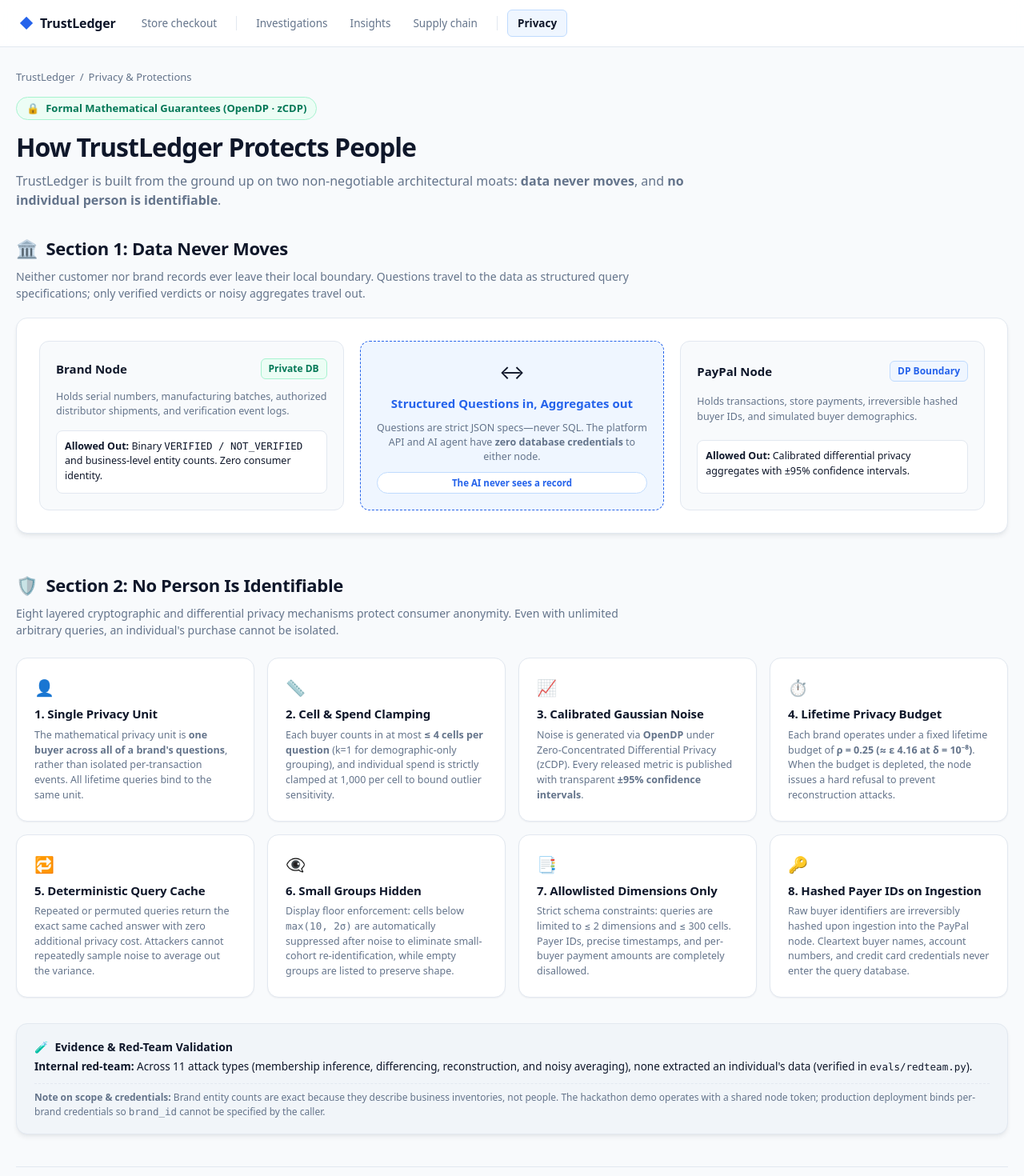
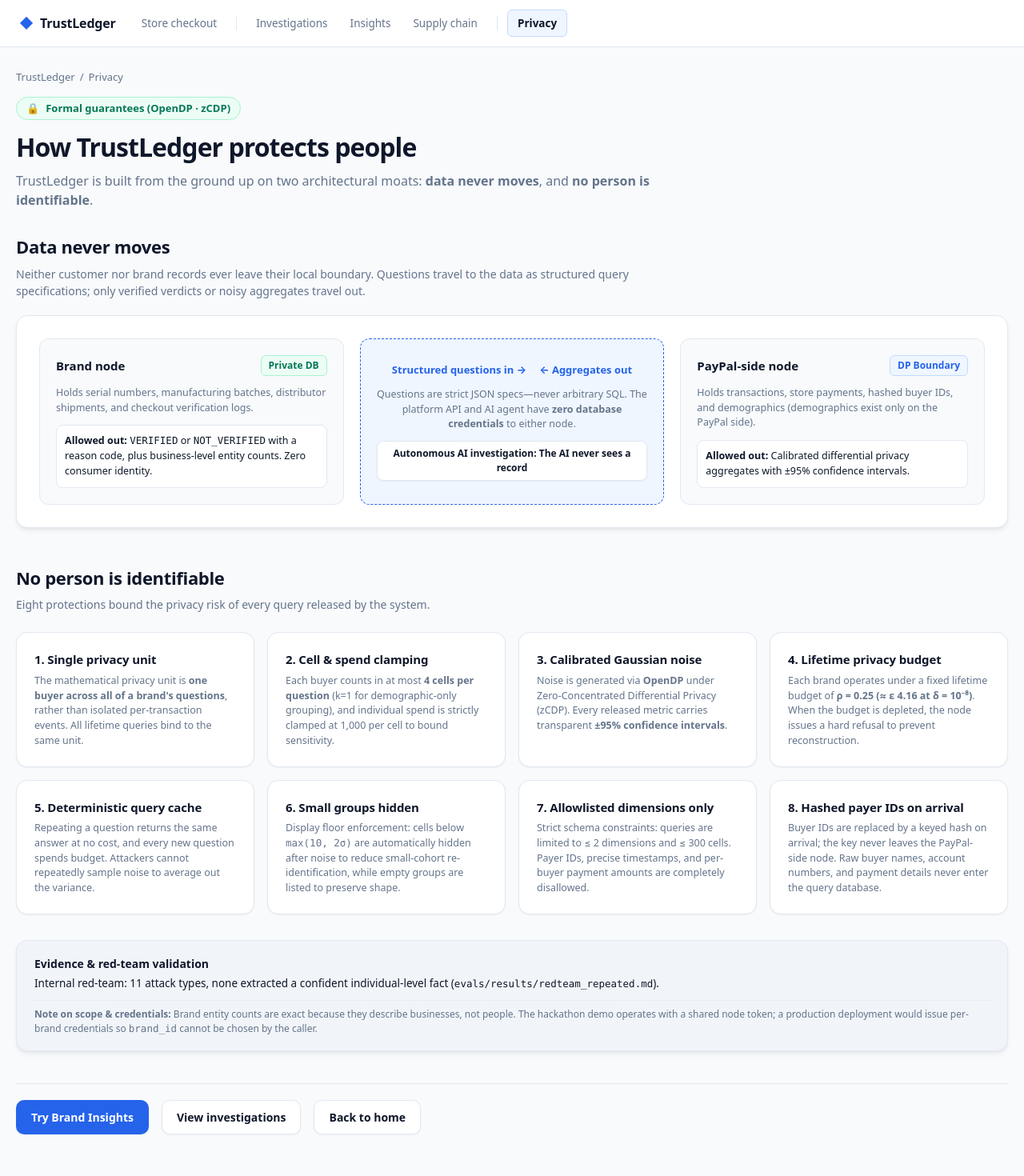
Before and after one commit to ParthSinha9498/trustledger, a Next.js app in the folder web/: page /privacy in a window 1280 px wide. Shown: the top 1470 px of the page at 80% size. Built offline with nearby package versions, Linux system fonts and the light colour scheme.

Commit message:
fix(privacy): refine copy strictly to CLAIMS.md, sentence case headings, and node flow diagram

```diff
--- a/web/app/privacy/page.tsx
+++ b/web/app/privacy/page.tsx
@@ -2,7 +2,7 @@
 
 export const metadata = {
   title: "Privacy Architecture | TrustLedger",
-  description: "How TrustLedger protects people: Data never moves and No person is identifiable.",
+  description: "How TrustLedger protects people: Data never moves and no person is identifiable.",
 };
 
 export default function PrivacyPage() {
@@ -11,71 +11,70 @@
       {/* Header */}
       <div style={{ marginBottom: "32px" }}>
         <div className="crumbs">
-          <Link href="/">TrustLedger</Link> <span>/</span> <span>Privacy & Protections</span>
+          <Link href="/">TrustLedger</Link> <span>/</span> <span>Privacy</span>
         </div>
         <div style={{ display: "inline-flex", alignItems: "center", gap: "8px", padding: "4px 12px", borderRadius: "999px", background: "var(--ok-bg)", color: "var(--ok)", fontSize: "13px", fontWeight: 650, marginBottom: "14px", border: "1px solid var(--ok-border)" }}>
-          <span aria-hidden>🔒</span> Formal Mathematical Guarantees (OpenDP · zCDP)
+          <span aria-hidden>🔒</span> Formal guarantees (OpenDP · zCDP)
         </div>
         <h1 style={{ fontSize: "32px", letterSpacing: "-0.03em", margin: "0 0 10px" }}>
-          How TrustLedger Protects People
+          How TrustLedger protects people
         </h1>
         <p className="muted" style={{ fontSize: "16px", maxWidth: "840px", lineHeight: 1.5, margin: 0 }}>
-          TrustLedger is built from the ground up on two non-negotiable architectural moats:
-          <strong> data never moves</strong>, and <strong>no individual person is identifiable</strong>.
+          TrustLedger is built from the ground up on two architectural moats:
+          <strong> data never moves</strong>, and <strong>no person is identifiable</strong>.
         </p>
       </div>
 
-      {/* Section 1: Data Never Moves */}
+      {/* Part 1: Data Never Moves */}
       <section style={{ marginBottom: "48px" }}>
-        <div style={{ display: "flex", alignItems: "center", gap: "10px", marginBottom: "8px" }}>
-          <span style={{ fontSize: "22px" }} aria-hidden>🏛️</span>
-          <h2 style={{ fontSize: "22px", margin: 0 }}>Section 1: Data Never Moves</h2>
-        </div>
+        <h2 style={{ fontSize: "22px", margin: "0 0 8px" }}>Data never moves</h2>
         <p className="muted" style={{ maxWidth: "800px", margin: "0 0 20px" }}>
           Neither customer nor brand records ever leave their local boundary. Questions travel to the data as structured query specifications; only verified verdicts or noisy aggregates travel out.
         </p>
 
-        {/* Visual Node Diagram */}
+        {/* Visual Node Diagram with AI Box */}
         <div className="card elevated" style={{ padding: "28px", marginBottom: "20px" }}>
           <div style={{ display: "grid", gridTemplateColumns: "repeat(auto-fit, minmax(280px, 1fr))", gap: "20px", alignItems: "stretch" }}>
 
             {/* Brand Node */}
             <div style={{ border: "1px solid var(--line)", borderRadius: "12px", padding: "20px", background: "var(--bg)", display: "grid", gap: "12px" }}>
               <div style={{ display: "flex", justifyContent: "space-between", alignItems: "center" }}>
-                <span style={{ fontWeight: 700, fontSize: "15px" }}>Brand Node</span>
+                <span style={{ fontWeight: 700, fontSize: "15px" }}>Brand node</span>
                 <span className="badge badge-exact">Private DB</span>
               </div>
               <p className="muted small" style={{ margin: 0 }}>
-                Holds serial numbers, manufacturing batches, authorized distributor shipments, and verification event logs.
+                Holds serial numbers, manufacturing batches, distributor shipments, and checkout verification logs.
               </p>
               <div style={{ padding: "10px", borderRadius: "8px", background: "var(--card)", border: "1px solid var(--line)", fontSize: "12.5px" }}>
-                <strong>Allowed Out:</strong> Binary <code>VERIFIED / NOT_VERIFIED</code> and business-level entity counts. Zero consumer identity.
+                <strong>Allowed out:</strong> <code>VERIFIED</code> or <code>NOT_VERIFIED</code> with a reason code, plus business-level entity counts. Zero consumer identity.
               </div>
             </div>
 
-            {/* Questions Flow Centre */}
-            <div style={{ border: "1.5px dashed var(--accent)", borderRadius: "12px", padding: "20px", background: "var(--accent-bg)", display: "grid", placeContent: "center", textAlign: "center", gap: "10px" }}>
-              <div style={{ fontSize: "24px" }} aria-hidden>↔</div>
-              <strong style={{ color: "var(--accent)", fontSize: "15px" }}>Structured Questions in, Aggregates out</strong>
+            {/* Questions Flow Centre with AI Box */}
+            <div style={{ border: "1.5px dashed var(--accent)", borderRadius: "12px", padding: "20px", background: "var(--accent-bg)", display: "grid", placeContent: "center", textAlign: "center", gap: "12px" }}>
+              <div style={{ display: "flex", justifyContent: "center", gap: "16px", fontSize: "13px", fontWeight: 700, color: "var(--accent)" }}>
+                <span>Structured questions in →</span>
+                <span>← Aggregates out</span>
+              </div>
               <p className="muted small" style={{ margin: 0, lineHeight: 1.45 }}>
-                Questions are strict JSON specs—never SQL. The platform API and AI agent have <strong>zero database credentials</strong> to either node.
+                Questions are strict JSON specs—never arbitrary SQL. The platform API and AI agent have <strong>zero database credentials</strong> to either node.
               </p>
-              <div style={{ display: "inline-block", fontSize: "11.5px", fontWeight: 700, background: "var(--card)", padding: "4px 10px", borderRadius: "999px", color: "var(--accent)", border: "1px solid var(--accent-border)" }}>
-                The AI never sees a record
+              <div style={{ display: "inline-block", fontSize: "12px", fontWeight: 650, background: "var(--card)", padding: "6px 12px", borderRadius: "8px", color: "var(--fg)", border: "1px solid var(--line)", boxShadow: "var(--shadow-sm)" }}>
+                Autonomous AI investigation: <strong>The AI never sees a record</strong>
               </div>
             </div>
 
             {/* PayPal Node */}
             <div style={{ border: "1px solid var(--line)", borderRadius: "12px", padding: "20px", background: "var(--bg)", display: "grid", gap: "12px" }}>
               <div style={{ display: "flex", justifyContent: "space-between", alignItems: "center" }}>
-                <span style={{ fontWeight: 700, fontSize: "15px" }}>PayPal Node</span>
+                <span style={{ fontWeight: 700, fontSize: "15px" }}>PayPal-side node</span>
                 <span className="badge badge-dp">DP Boundary</span>
               </div>
               <p className="muted small" style={{ margin: 0 }}>
-                Holds transactions, store payments, irreversible hashed buyer IDs, and simulated buyer demographics.
+                Holds transactions, store payments, hashed buyer IDs, and demographics (demographics exist only on the PayPal side).
               </p>
               <div style={{ padding: "10px", borderRadius: "8px", background: "var(--card)", border: "1px solid var(--line)", fontSize: "12.5px" }}>
-                <strong>Allowed Out:</strong> Calibrated differential privacy aggregates with ±95% confidence intervals.
+                <strong>Allowed out:</strong> Calibrated differential privacy aggregates with ±95% confidence intervals.
               </div>
             </div>
 
@@ -83,80 +82,69 @@
         </div>
       </section>
 
-      {/* Section 2: No Person Identifiable */}
+      {/* Part 2: No Person Identifiable */}
       <section style={{ marginBottom: "40px" }}>
-        <div style={{ display: "flex", alignItems: "center", gap: "10px", marginBottom: "8px" }}>
-          <span style={{ fontSize: "22px" }} aria-hidden>🛡️</span>
-          <h2 style={{ fontSize: "22px", margin: 0 }}>Section 2: No Person Is Identifiable</h2>
-        </div>
+        <h2 style={{ fontSize: "22px", margin: "0 0 8px" }}>No person is identifiable</h2>
         <p className="muted" style={{ maxWidth: "800px", margin: "0 0 24px" }}>
-          Eight layered cryptographic and differential privacy mechanisms protect consumer anonymity. Even with unlimited arbitrary queries, an individual&apos;s purchase cannot be isolated.
+          Eight protections bound the privacy risk of every query released by the system.
         </p>
 
         {/* 8 Protection Cards Grid */}
         <div style={{ display: "grid", gridTemplateColumns: "repeat(auto-fit, minmax(280px, 1fr))", gap: "16px", marginBottom: "32px" }}>
 
           <div className="card" style={{ margin: 0 }}>
-            <div style={{ fontSize: "20px", marginBottom: "6px" }} aria-hidden>👤</div>
-            <h3 style={{ margin: "0 0 6px", fontSize: "15px" }}>1. Single Privacy Unit</h3>
+            <h3 style={{ margin: "0 0 6px", fontSize: "15px" }}>1. Single privacy unit</h3>
             <p className="muted small" style={{ margin: 0, lineHeight: 1.5 }}>
               The mathematical privacy unit is <strong>one buyer across all of a brand&apos;s questions</strong>, rather than isolated per-transaction events. All lifetime queries bind to the same unit.
             </p>
           </div>
 
           <div className="card" style={{ margin: 0 }}>
-            <div style={{ fontSize: "20px", marginBottom: "6px" }} aria-hidden>📏</div>
-            <h3 style={{ margin: "0 0 6px", fontSize: "15px" }}>2. Cell & Spend Clamping</h3>
+            <h3 style={{ margin: "0 0 6px", fontSize: "15px" }}>2. Cell & spend clamping</h3>
             <p className="muted small" style={{ margin: 0, lineHeight: 1.5 }}>
-              Each buyer counts in at most <strong>≤ 4 cells per question</strong> (k=1 for demographic-only grouping), and individual spend is strictly clamped at 1,000 per cell to bound outlier sensitivity.
+              Each buyer counts in at most <strong>4 cells per question</strong> (k=1 for demographic-only grouping), and individual spend is strictly clamped at 1,000 per cell to bound sensitivity.
             </p>
           </div>
 
           <div className="card" style={{ margin: 0 }}>
-            <div style={{ fontSize: "20px", marginBottom: "6px" }} aria-hidden>📈</div>
-            <h3 style={{ margin: "0 0 6px", fontSize: "15px" }}>3. Calibrated Gaussian Noise</h3>
+            <h3 style={{ margin: "0 0 6px", fontSize: "15px" }}>3. Calibrated Gaussian noise</h3>
             <p className="muted small" style={{ margin: 0, lineHeight: 1.5 }}>
-              Noise is generated via <strong>OpenDP</strong> under Zero-Concentrated Differential Privacy (zCDP). Every released metric is published with transparent <strong>±95% confidence intervals</strong>.
+              Noise is generated via <strong>OpenDP</strong> under Zero-Concentrated Differential Privacy (zCDP). Every released metric carries transparent <strong>±95% confidence intervals</strong>.
             </p>
           </div>
 
           <div className="card" style={{ margin: 0 }}>
-            <div style={{ fontSize: "20px", marginBottom: "6px" }} aria-hidden>⏱️</div>
-            <h3 style={{ margin: "0 0 6px", fontSize: "15px" }}>4. Lifetime Privacy Budget</h3>
+            <h3 style={{ margin: "0 0 6px", fontSize: "15px" }}>4. Lifetime privacy budget</h3>
             <p className="muted small" style={{ margin: 0, lineHeight: 1.5 }}>
-              Each brand operates under a fixed lifetime budget of <strong>ρ = 0.25 (≈ ε 4.16 at δ = 10⁻⁸)</strong>. When the budget is depleted, the node issues a hard refusal to prevent reconstruction attacks.
+              Each brand operates under a fixed lifetime budget of <strong>ρ = 0.25 (≈ ε 4.16 at δ = 10⁻⁸)</strong>. When the budget is depleted, the node issues a hard refusal to prevent reconstruction.
             </p>
           </div>
 
           <div className="card" style={{ margin: 0 }}>
-            <div style={{ fontSize: "20px", marginBottom: "6px" }} aria-hidden>🔁</div>
-            <h3 style={{ margin: "0 0 6px", fontSize: "15px" }}>5. Deterministic Query Cache</h3>
+            <h3 style={{ margin: "0 0 6px", fontSize: "15px" }}>5. Deterministic query cache</h3>
             <p className="muted small" style={{ margin: 0, lineHeight: 1.5 }}>
-              Repeated or permuted queries return the exact same cached answer with zero additional privacy cost. Attackers cannot repeatedly sample noise to average out the variance.
+              Repeating a question returns the same answer at no cost, and every new question spends budget. Attackers cannot repeatedly sample noise to average out the variance.
             </p>
           </div>
 
           <div className="card" style={{ margin: 0 }}>
-            <div style={{ fontSize: "20px", marginBottom: "6px" }} aria-hidden>👁️‍🗨️</div>
-            <h3 style={{ margin: "0 0 6px", fontSize: "15px" }}>6. Small Groups Hidden</h3>
+            <h3 style={{ margin: "0 0 6px", fontSize: "15px" }}>6. Small groups hidden</h3>
             <p className="muted small" style={{ margin: 0, lineHeight: 1.5 }}>
-              Display floor enforcement: cells below <code>max(10, 2σ)</code> are automatically suppressed after noise to eliminate small-cohort re-identification, while empty groups are listed to preserve shape.
+              Display floor enforcement: cells below <code>max(10, 2σ)</code> are automatically hidden after noise to reduce small-cohort re-identification, while empty groups are listed to preserve shape.
             </p>
           </div>
 
           <div className="card" style={{ margin: 0 }}>
-            <div style={{ fontSize: "20px", marginBottom: "6px" }} aria-hidden>📑</div>
-            <h3 style={{ margin: "0 0 6px", fontSize: "15px" }}>7. Allowlisted Dimensions Only</h3>
+            <h3 style={{ margin: "0 0 6px", fontSize: "15px" }}>7. Allowlisted dimensions only</h3>
             <p className="muted small" style={{ margin: 0, lineHeight: 1.5 }}>
               Strict schema constraints: queries are limited to ≤ 2 dimensions and ≤ 300 cells. Payer IDs, precise timestamps, and per-buyer payment amounts are completely disallowed.
             </p>
           </div>
 
           <div className="card" style={{ margin: 0 }}>
-            <div style={{ fontSize: "20px", marginBottom: "6px" }} aria-hidden>🔑</div>
-            <h3 style={{ margin: "0 0 6px", fontSize: "15px" }}>8. Hashed Payer IDs on Ingestion</h3>
+            <h3 style={{ margin: "0 0 6px", fontSize: "15px" }}>8. Hashed payer IDs on arrival</h3>
             <p className="muted small" style={{ margin: 0, lineHeight: 1.5 }}>
-              Raw buyer identifiers are irreversibly hashed upon ingestion into the PayPal node. Cleartext buyer names, account numbers, and credit card credentials never enter the query database.
+              Buyer IDs are replaced by a keyed hash on arrival; the key never leaves the PayPal-side node. Raw buyer names, account numbers, and payment details never enter the query database.
             </p>
           </div>
 
@@ -165,13 +153,13 @@
         {/* Evidence & Verification Footnote */}
         <div className="card elevated" style={{ background: "var(--chip)", padding: "18px 22px", border: "1px solid var(--line)" }}>
           <div style={{ display: "flex", alignItems: "center", gap: "8px", fontWeight: 700, fontSize: "14px", marginBottom: "4px" }}>
-            <span aria-hidden>🧪</span> Evidence & Red-Team Validation
+            <span>Evidence & red-team validation</span>
           </div>
           <p style={{ margin: 0, fontSize: "13.5px", lineHeight: 1.5, color: "var(--fg)" }}>
-            <strong>Internal red-team:</strong> Across 11 attack types (membership inference, differencing, reconstruction, and noisy averaging), none extracted an individual&apos;s data (verified in <code>evals/redteam.py</code>).
+            Internal red-team: 11 attack types, none extracted a confident individual-level fact (<code>evals/results/redteam_repeated.md</code>).
           </p>
           <div style={{ marginTop: "10px", fontSize: "12px", color: "var(--muted)", borderTop: "1px dashed var(--line)", paddingTop: "8px" }}>
-            <strong>Note on scope & credentials:</strong> Brand entity counts are exact because they describe business inventories, not people. The hackathon demo operates with a shared node token; production deployment binds per-brand credentials so <code>brand_id</code> cannot be specified by the caller.
+            <strong>Note on scope & credentials:</strong> Brand entity counts are exact because they describe businesses, not people. The hackathon demo operates with a shared node token; a production deployment would issue per-brand credentials so <code>brand_id</code> cannot be chosen by the caller.
           </div>
         </div>
 
@@ -179,9 +167,9 @@
 
       {/* Navigation Footer */}
       <div style={{ display: "flex", gap: "16px", flexWrap: "wrap", borderTop: "1px solid var(--line)", paddingTop: "20px" }}>
-        <Link className="button" href="/cockpit/console">Try the Brand Insights Console</Link>
-        <Link className="button secondary" href="/cockpit">View Live Investigations</Link>
-        <Link className="button secondary" href="/">Back to Home</Link>
+        <Link className="button" href="/cockpit/console">Try Brand Insights</Link>
+        <Link className="button secondary" href="/cockpit">View investigations</Link>
+        <Link className="button secondary" href="/">Back to home</Link>
       </div>
     </main>
   );
```
